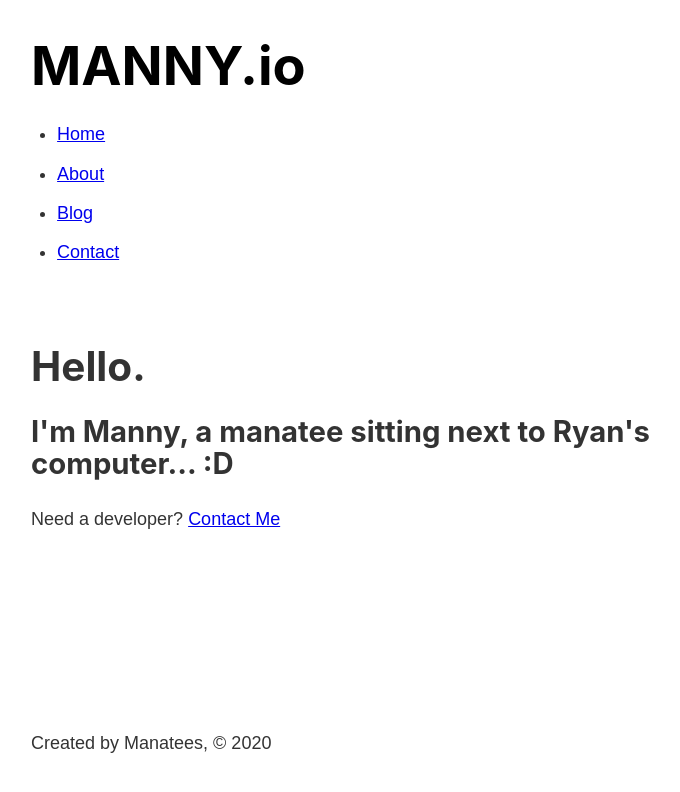
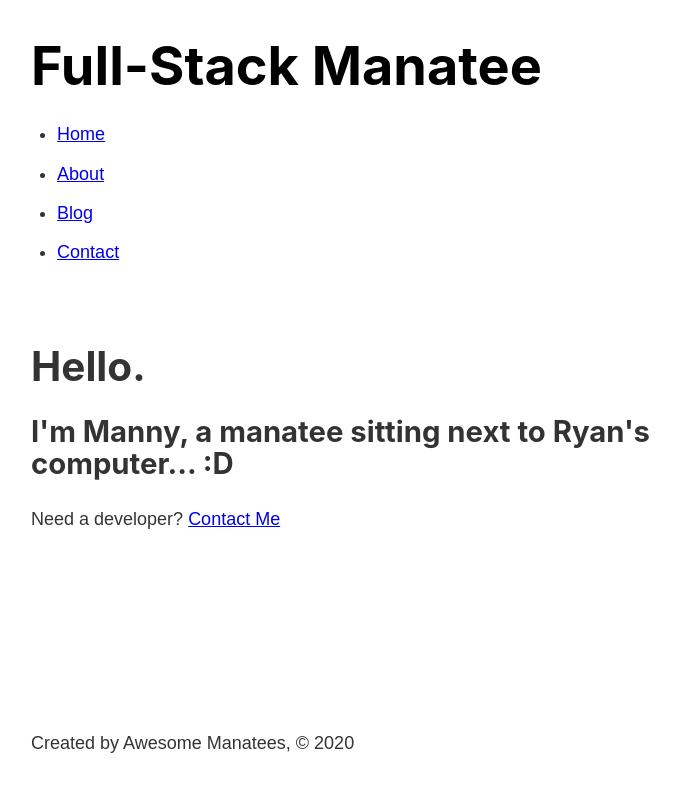
Before and after one commit to ryan258/gatsby-bootcamp, a Gatsby site: page / in a window 1280 px wide. Shown: the whole page, without its empty margins (252-932 px from the left). Built offline with nearby package versions, Linux system fonts and the light colour scheme; Gatsby itself is replaced by a stand-in of ours.

Commit message:
Use graphQL to implement site metadata.

```diff
--- a/gatsby-config.js
+++ b/gatsby-config.js
@@ -6,5 +6,9 @@
 
 module.exports = {
   /* Your site config here */
+  siteMetadata: {
+    title: 'Full-Stack Manatee',
+    author: 'Awesome Manatees'
+  },
   plugins: [`gatsby-plugin-sass`],
 }
--- a/src/components/footer.js
+++ b/src/components/footer.js
@@ -1,9 +1,20 @@
 import React from "react"
+import { graphql, useStaticQuery } from "gatsby"
 
 const Footer = () => {
+  const data = useStaticQuery(graphql`
+    query {
+      site {
+        siteMetadata {
+          author
+        }
+      }
+    }
+  `)
+
   return (
     <footer>
-      <p>Created by Manatees, © 2020</p>
+      <p>Created by {data.site.siteMetadata.author}, © 2020</p>
     </footer>
   )
 }
--- a/src/components/header.js
+++ b/src/components/header.js
@@ -1,14 +1,24 @@
 import React from "react"
-import { Link } from "gatsby"
+import { Link, graphql, useStaticQuery } from "gatsby"
 // import "./header.module.scss"
 import headerStyles from "./header.module.scss"
 
 const Header = () => {
+  const data = useStaticQuery(graphql`
+    query {
+      site {
+        siteMetadata {
+          title
+        }
+      }
+    }
+  `)
+
   return (
     <header className={headerStyles.header}>
       <h1 className="site-title">
         <Link to="/" className={headerStyles.title}>
-          MANNY.io
+          {data.site.siteMetadata.title}
         </Link>
       </h1>
       <nav>
```
